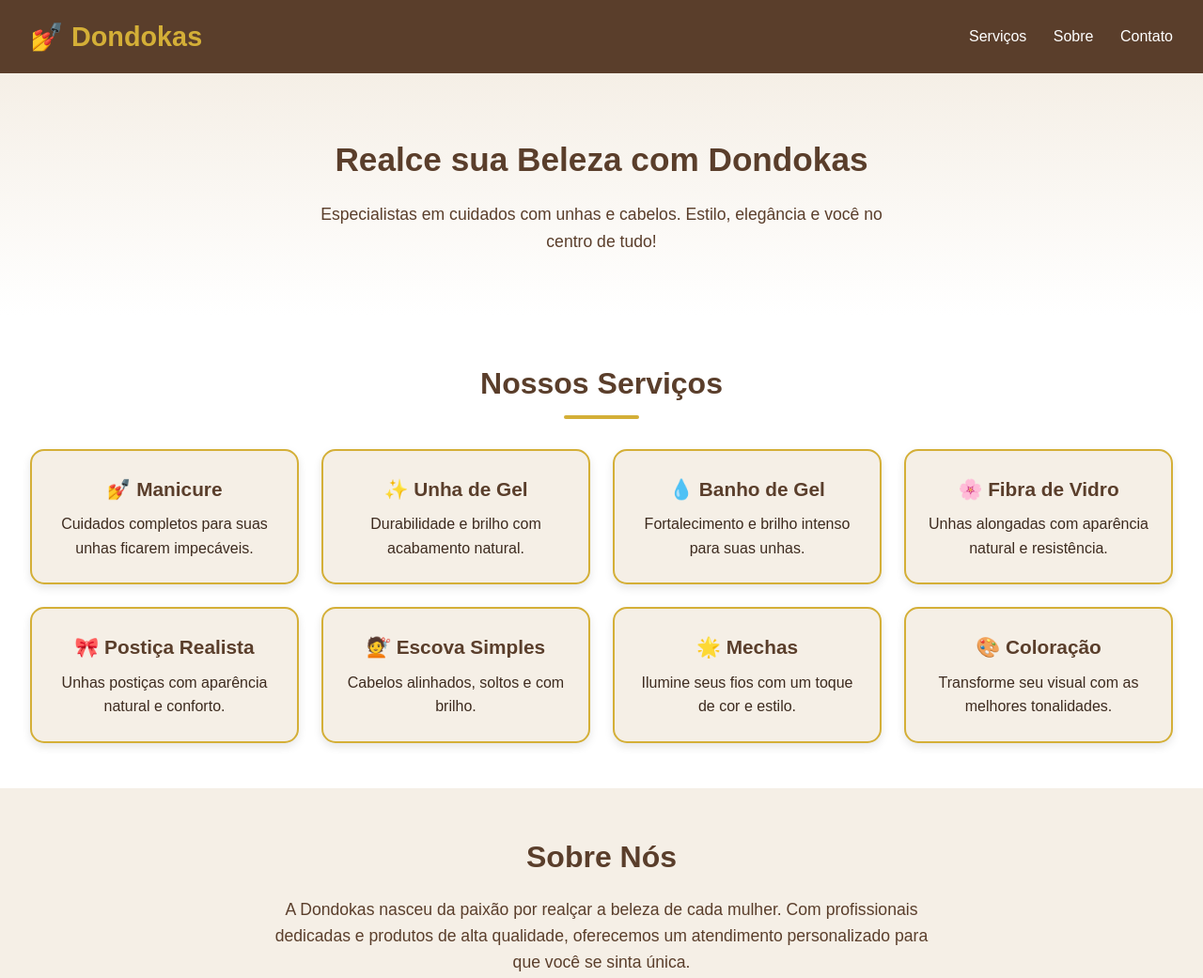
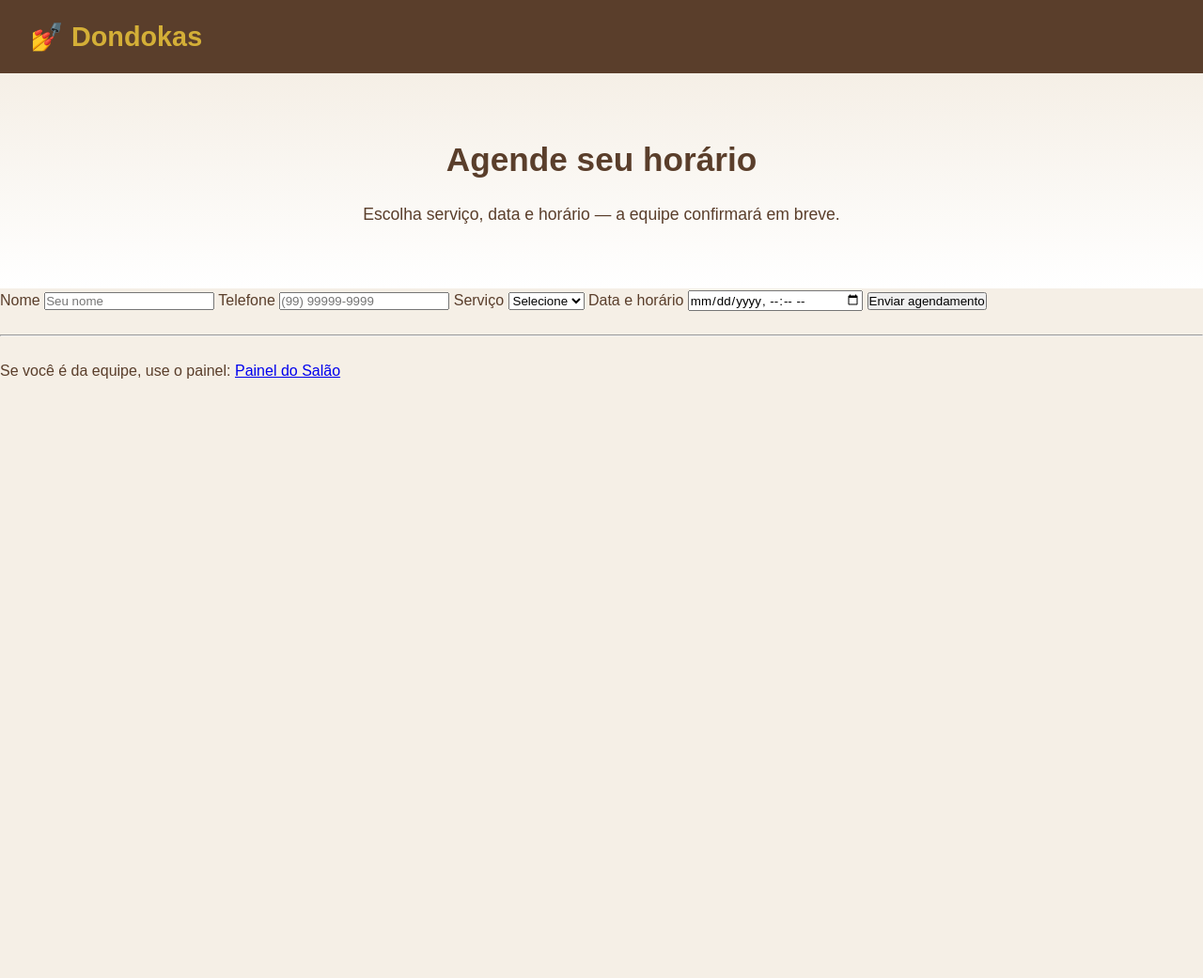
Before and after one commit to akavl4d-ai/dondokas, a plain HTML site: page index.html in a window 1280 px wide. Shown: the top 1041 px of the page at 94% size. After the commit the page ends 800 px from the top, so only its background shows below. Drawn offline with Linux system fonts and the light colour scheme; a script that the page names is missing.

Commit message:
Revise index.html for booking feature and layout

```diff
--- a/index.html
+++ b/index.html
@@ -1,75 +1,49 @@
 <!DOCTYPE html>
 <html lang="pt-BR">
 <head>
-  <meta charset="UTF-8">
-  <meta name="viewport" content="width=device-width, initial-scale=1.0">
-  <title>Dondokas - Beleza e Estilo</title>
+  <meta charset="utf-8" />
+  <meta name="viewport" content="width=device-width, initial-scale=1" />
+  <title>Dondokas — Agendamento</title>
   <link rel="stylesheet" href="styles.css">
 </head>
 <body>
   <header>
     <div class="logo">💅 Dondokas</div>
-    <nav>
-      <a href="#servicos">Serviços</a>
-      <a href="#sobre">Sobre</a>
-      <a href="#contato">Contato</a>
-    </nav>
   </header>
 
-  <section class="hero">
-    <h1>Realce sua Beleza com Dondokas</h1>
-    <p>Especialistas em cuidados com unhas e cabelos. Estilo, elegância e você no centro de tudo!</p>
-  </section>
+  <main class="container">
+    <section class="hero">
+      <h1>Agende seu horário</h1>
+      <p>Escolha serviço, data e horário — a equipe confirmará em breve.</p>
+    </section>
 
-  <section id="servicos" class="servicos">
-    <h2>Nossos Serviços</h2>
-    <div class="servico-grid">
-      <div class="servico">
-        <h3>💅 Manicure</h3>
-        <p>Cuidados completos para suas unhas ficarem impecáveis.</p>
-      </div>
-      <div class="servico">
-        <h3>✨ Unha de Gel</h3>
-        <p>Durabilidade e brilho com acabamento natural.</p>
-      </div>
-      <div class="servico">
-        <h3>💧 Banho de Gel</h3>
-        <p>Fortalecimento e brilho intenso para suas unhas.</p>
-      </div>
-      <div class="servico">
-        <h3>🌸 Fibra de Vidro</h3>
-        <p>Unhas alongadas com aparência natural e resistência.</p>
-      </div>
-      <div class="servico">
-        <h3>🎀 Postiça Realista</h3>
-        <p>Unhas postiças com aparência natural e conforto.</p>
-      </div>
-      <div class="servico">
-        <h3>💇 Escova Simples</h3>
-        <p>Cabelos alinhados, soltos e com brilho.</p>
-      </div>
-      <div class="servico">
-        <h3>🌟 Mechas</h3>
-        <p>Ilumine seus fios com um toque de cor e estilo.</p>
-      </div>
-      <div class="servico">
-        <h3>🎨 Coloração</h3>
-        <p>Transforme seu visual com as melhores tonalidades.</p>
-      </div>
-    </div>
-  </section>
+    <section id="book">
+      <form id="booking-form">
+        <label>Nome</label>
+        <input id="name" type="text" placeholder="Seu nome" required>
 
-  <section id="sobre" class="sobre">
-    <h2>Sobre Nós</h2>
-    <p>
-      A Dondokas nasceu da paixão por realçar a beleza de cada mulher.
-      Com profissionais dedicadas e produtos de alta qualidade, oferecemos um atendimento personalizado para que você se sinta única.
-    </p>
-  </section>
+        <label>Telefone</label>
+        <input id="phone" type="tel" placeholder="(99) 99999-9999">
 
-  <footer id="contato">
-    <p>📍 Dondokas Studio | 💌 contato@dondokas.com.br | 📱 (99) 99999-9999</p>
-    <p>&copy; 2025 Dondokas. Todos os direitos reservados.</p>
-  </footer>
+        <label>Serviço</label>
+        <select id="service" required>
+          <option value="">Selecione</option>
+        </select>
+
+        <label>Data e horário</label>
+        <input id="datetime" type="datetime-local" required>
+
+        <button type="submit" class="btn">Enviar agendamento</button>
+      </form>
+
+      <div id="result" style="margin-top:14px;color:green"></div>
+
+      <hr style="margin:24px 0">
+
+      <p class="small">Se você é da equipe, use o painel: <a href="admin.html">Painel do Salão</a></p>
+    </section>
+  </main>
+
+  <script type="module" src="app.js"></script>
 </body>
 </html>
```
